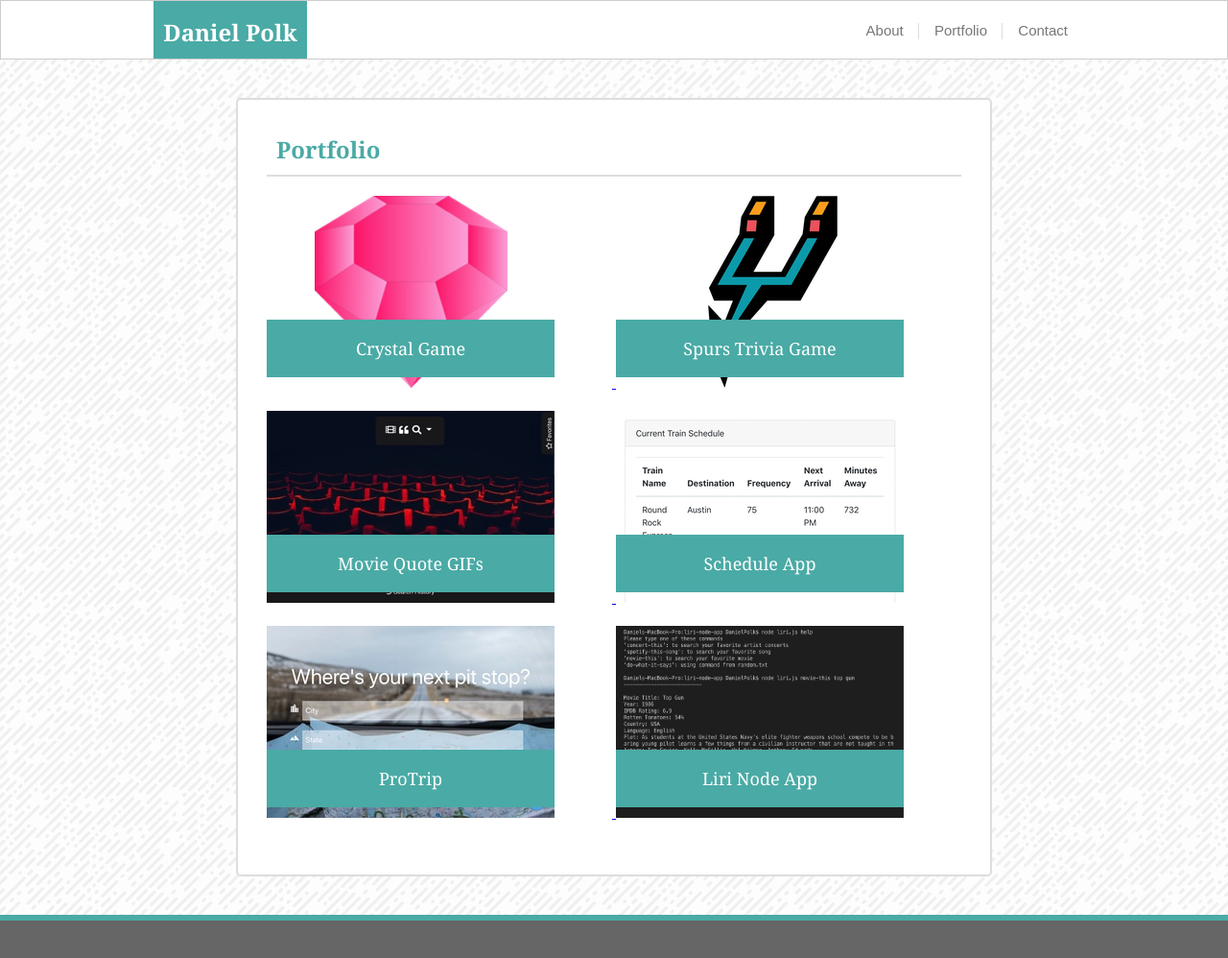
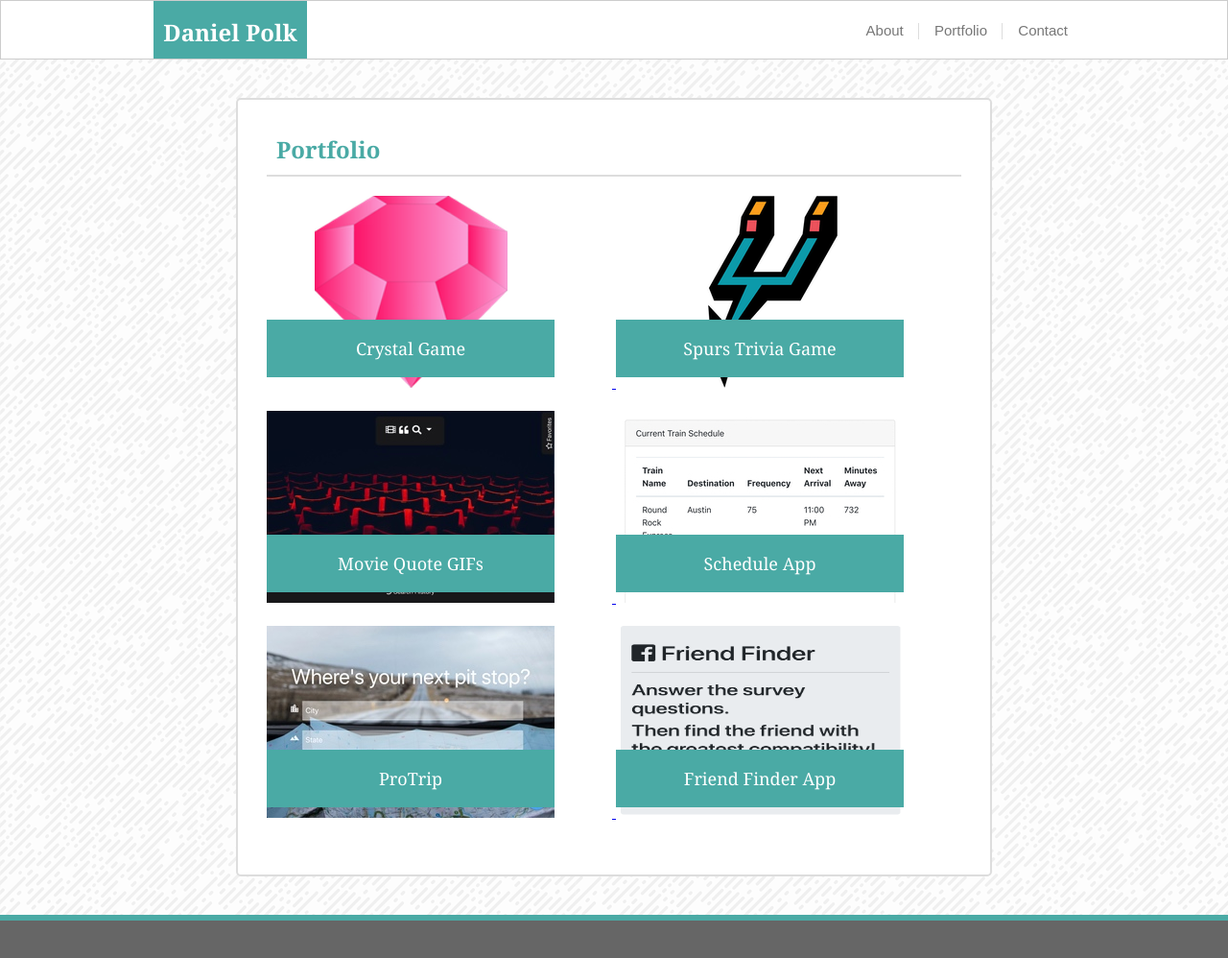
Before and after one commit to danielpolk/danielpolk.github.io, a plain HTML site: page portfolio.html in a window 1280 px wide. Shown: the whole page at 96% size. Drawn offline with Linux system fonts and the light colour scheme.

Commit message:
updated portfolio

```diff
--- a/assets/css/portfolio_style.css
+++ b/assets/css/portfolio_style.css
@@ -65,7 +65,7 @@
 }
 
 
-#spur, #node-project {
+#spur, #friendFinder {
     height: 200px;
     width: 300px;
 }
--- a/portfolio.html
+++ b/portfolio.html
@@ -65,9 +65,9 @@
                 </div>
             </a>
 
-            <a href="https://github.com/danielpolk/liri-node-app">
-                <div class="project-image"><img  id="node-project" src="assets/images/node.png">
-                    <div class="project-banner"><p>Liri Node App</p></div>
+            <a href="https://protected-lowlands-45714.herokuapp.com/">
+                <div class="project-image"><img id="friendFinder" src="assets/images/friendFinderPic.png">
+                    <div class="project-banner"><p>Friend Finder App</p></div>
                 </div>
             </a>
         </div>
```
Also changed, not shown: assets/images/friendFinderPic.png (added).
